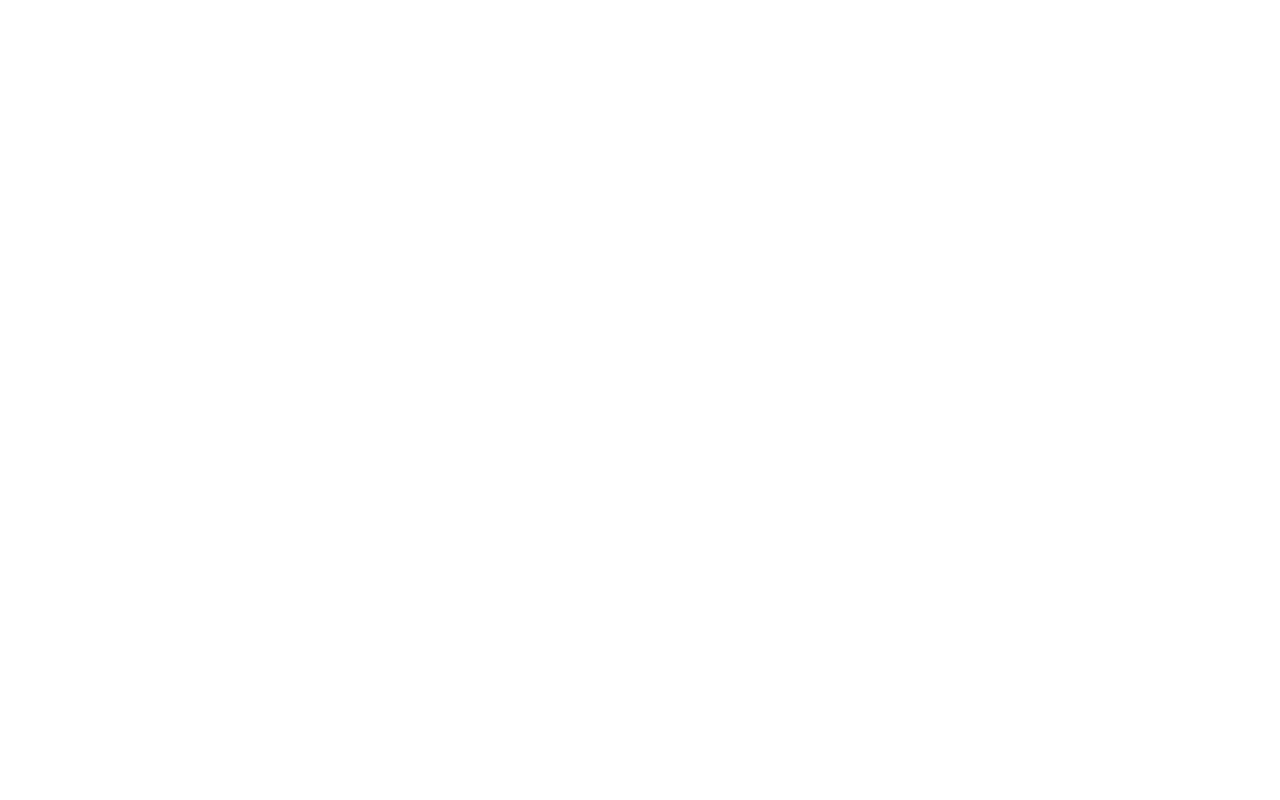
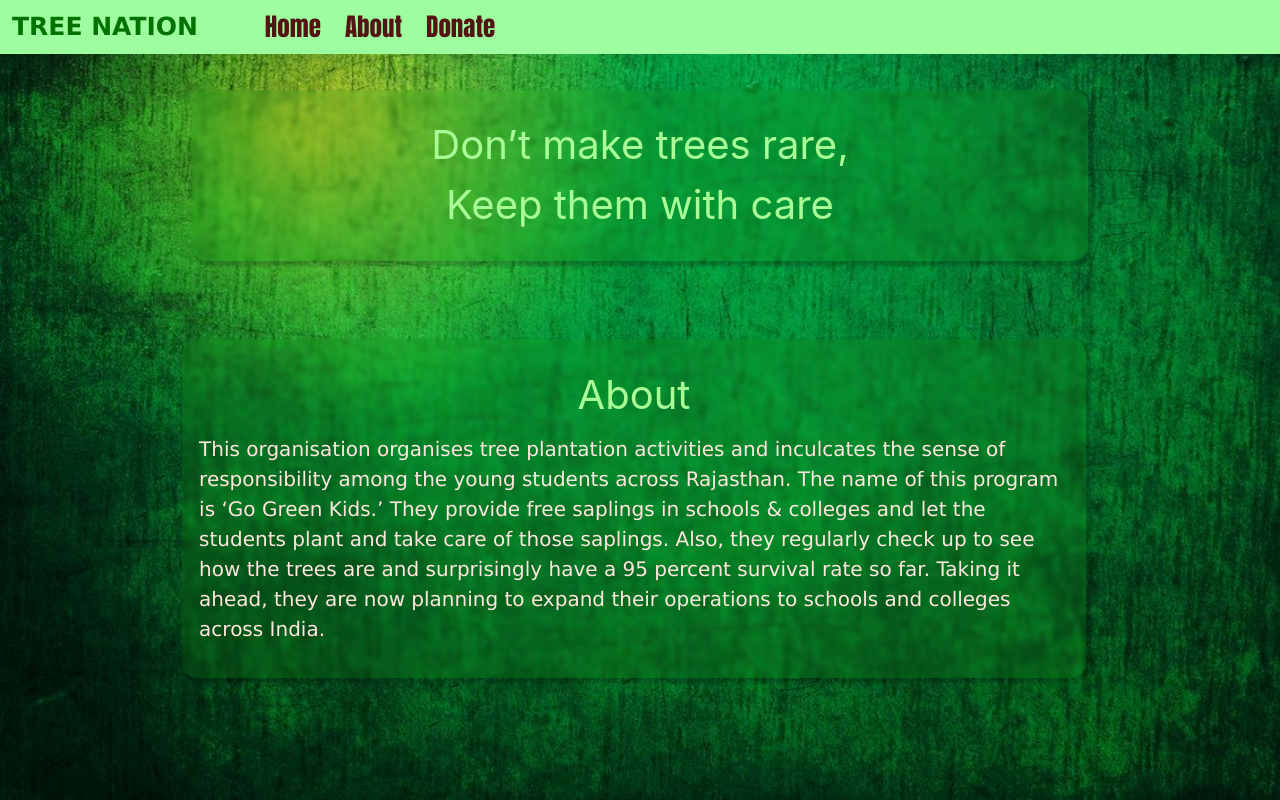
Before and after one commit to rahulkumarjhamtani/Trees-Nation, a plain HTML site: page index.html in a window 1280 px wide. Drawn offline with nearby package versions, Linux system fonts and the light colour scheme.

Commit message:
tree nation

```diff
--- a/assets/css/style.css
+++ b/assets/css/style.css
@@ -0,0 +1,68 @@
+html
+{
+    /* background: radial-gradient(ellipse at top, #013f01, transparent) no-repeat center center fixed,
+            radial-gradient(ellipse at bottom, #49a001, transparent) no-repeat center center fixed; */
+        background: url("../img/bg.jpg") no-repeat center center fixed;
+        -webkit-background-size: cover;
+        -moz-background-size: cover;
+       -o-background-size: cover;
+        background-size: cover;
+}
+.navcolor
+{
+    background-color: rgb(158, 253, 158);
+}
+#heading
+{
+    font-size:25px;
+    color:rgb(2, 114, 2);
+    font-weight:bold;
+    font-family: 'Lucida Sans', 'Lucida Sans Regular', 'Lucida Grande', 'Lucida Sans Unicode', Geneva, Verdana, sans-serif;
+}
+.nav-items
+{
+    margin-left:4%;
+    font-size:25px;
+    font-family: Impact, Haettenschweiler, 'Arial Narrow Bold', sans-serif;
+}
+.nav-items a
+{
+    color:rgb(83, 20, 20);
+    transition: color 0.4s, background-color 0.4s;
+}
+.nav-items a:hover
+{
+    color:green;
+}
+.slogan, #about
+{
+    width:70%;
+    margin:auto;
+    background-color: rgba(22, 161, 17, 0.15);
+    backdrop-filter: blur(2px);
+    box-shadow: 3px 3px 3px 2px rgba(0, 0, 0, 0.2);
+    margin-top: 7%;
+    padding:2% 1% 2% 1%;
+    border-radius: 15px;
+    transition: backdrop-filter 0.5s, box-shadow 0.5s, border-radius 0.5s;
+}
+.slogan:hover, #about:hover
+{
+    backdrop-filter: blur(8px);
+    box-shadow: 8px 8px 8px 3px rgba(0, 0, 0, 0.2);
+    border-radius: 40px;
+}
+.slogan h1, #about h1
+{
+    text-align:center;
+    font-size:40px;
+    font-family: -apple-system, BlinkMacSystemFont, 'Segoe UI', Roboto, Oxygen, Ubuntu, Cantarell, 'Open Sans', 'Helvetica Neue', sans-serif;
+    color:rgb(168, 253, 151);
+}
+#about p
+{
+    margin:1% 0.5% 1% 0.5%;
+    font-size:20px;
+    color:rgb(255, 231, 223);
+    font-family:Verdana, Geneva, Tahoma, sans-serif;
+}
--- a/index.html
+++ b/index.html
@@ -5,9 +5,61 @@
     <meta http-equiv="X-UA-Compatible" content="IE=edge">
     <meta name="viewport" content="width=device-width, initial-scale=1.0">
     <title>Tree Nation</title>
+    <link rel="stylesheet" href="https://cdn.jsdelivr.net/npm/bulma@0.9.3/css/bulma.min.css">
+    <link href="https://cdnjs.cloudflare.com/ajax/libs/font-awesome/5.13.0/css/all.min.css" rel="stylesheet">
+    <link rel="stylesheet" href="assets/css/style.css">
     <link rel="icon" href="assets/img/logo.png">
 </head>
 <body>
 
+    <nav class="navbar navcolor is-fixed-top" role="navigation" aria-label="main navigation">
+        <div class="navbar-brand">
+          <a class="navbar-item" href="index.html">
+          <span id="heading">TREE NATION</span>
+          </a>
+
+          <a role="button" class="navbar-burger mt-2" aria-label="menu" aria-expanded="false" data-target="navbarBasicExample">
+            <span aria-hidden="true"></span>
+            <span aria-hidden="true"></span>
+            <span aria-hidden="true"></span>
+          </a>
+        </div>
+
+        <div id="navbarBasicExample" class="navbar-menu">
+          <div class="navbar-start nav-items">
+            <a class="navbar-item" href="index.html">
+              Home
+            </a>
+
+            <a class="navbar-item" href="index.html#about">
+            About
+            </a>
+
+            <a class="navbar-item" href="#">
+            Donate
+            </a>
+
+          </div>
+
+        </div>
+      </nav>
+
+
+      <div class="slogan">
+          <h1>Don’t make trees rare,<br> Keep them with care</h1>
+      </div>
+
+      <div class="columns is-centered mr-0">
+        <div class="is-8-desktop is-12-touch">
+          <div id="about">
+            <h1>About</h1>
+            <p>This organisation organises tree plantation activities and inculcates the sense of responsibility among the young students across Rajasthan. The name of this program is ‘Go Green Kids.’ They provide free saplings in schools & colleges and let the students plant and take care of those saplings. Also, they regularly check up to see how the trees are and surprisingly have a 95 percent survival rate so far. Taking it ahead, they are now planning to expand their operations to schools and colleges across India.
+            </p>
+          </div>
+        </div>
+    </div>
+
+
+
 </body>
 </html>
```
Also changed, not shown: assets/img/bg.jpg (added).
